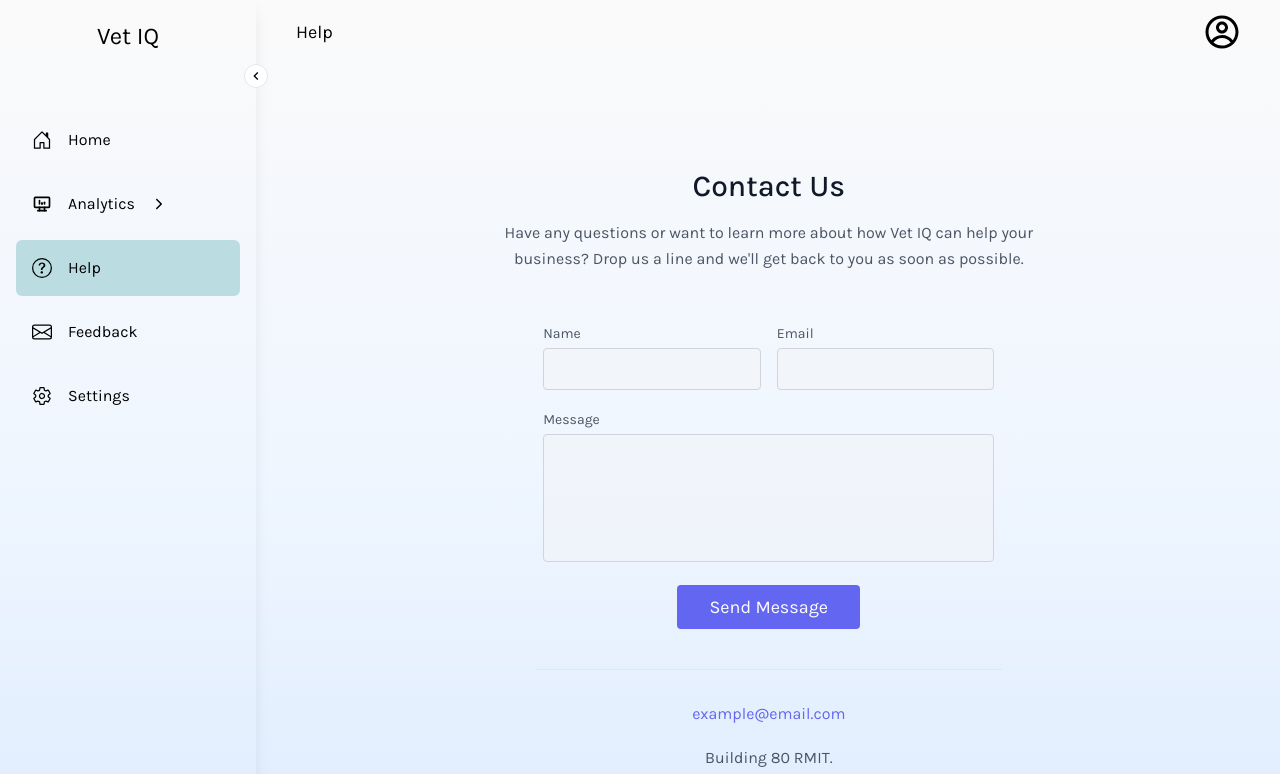
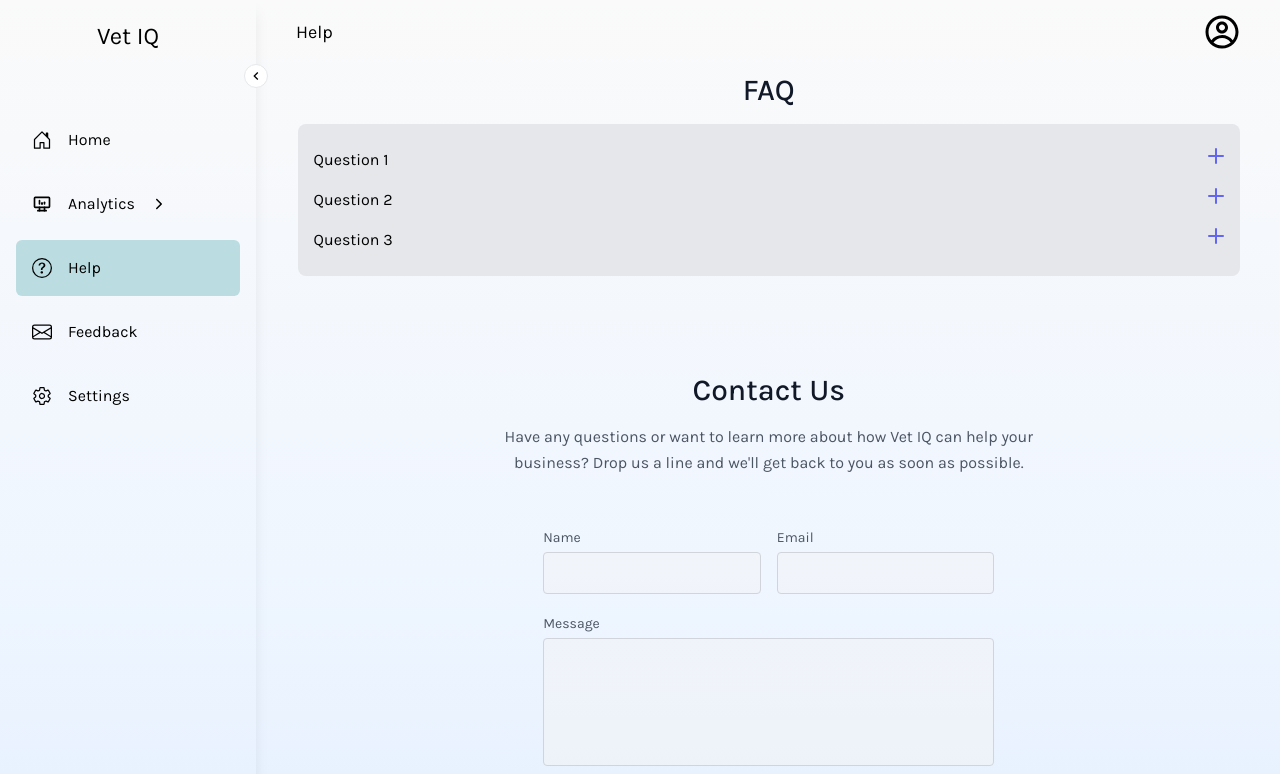
Before and after one commit to shifenghzhang/VetIQ-Web-Application, a Next.js app: page /help in a window 1280 px wide. Shown: the top 774 px of the page. Built offline with nearby package versions, Linux system fonts and the light colour scheme.

Commit message:
helpSection commit 2 13/05

```diff
--- /dev/null
+++ b/src/app/_components/Accordion.tsx
@@ -0,0 +1,58 @@
+import React, { useState } from "react";
+
+interface AccordionProps {
+  question: string;
+  answer: React.ReactNode;
+}
+
+const Accordion: React.FC<AccordionProps> = ({ question, answer }) => {
+  const [accordionOpen, setAccordionOpen] = useState(false);
+
+  return (
+    <div className="py-2">
+      <button
+        onClick={() => setAccordionOpen(!accordionOpen)}
+        className="flex justify-between w-full"
+      >
+        <span>{question}</span>
+        {/*accordionOpen? <span>-</span> : <span>+</span>*/}
+        <svg
+          className="fill-indigo-500 shrink-0 ml-8"
+          width="16"
+          height="16"
+          xmlns="http://www.w3.org/2000/svg"
+        >
+          <rect
+            y="7"
+            width="16"
+            height="2"
+            rx="1"
+            className={`transform origin-center transition duration-200 ease-out ${
+              accordionOpen && "!rotate-180"
+            }`}
+          />
+          <rect
+            y="7"
+            width="16"
+            height="2"
+            rx="1"
+            className={`transform origin-center rotate-90 transition duration-200 ease-out ${
+              accordionOpen && "!rotate-180"
+            }`}
+          />
+        </svg>
+      </button>
+      <div
+        className={`grid overflow-hidden transition-all duration-300 ease-in-out text-slate-600 text-sm ${
+          accordionOpen
+           ? "grid-rows-[1fr] opacity-100"
+            : "grid-rows-[0fr] opacity-0"
+        }`}
+      >
+        <div className="overflow-hidden">{answer}</div>
+      </div>
+    </div>
+  );
+};
+
+export default Accordion;
--- /dev/null
+++ b/src/app/_components/FAQ.tsx
@@ -0,0 +1,23 @@
+import React from "react";
+import Accordion from "./Accordion";
+
+const FAQ = () => {
+    return (
+        <div>
+            <h1 className="flex flex-col text-center w-full sm:text-3xl text-2xl font-medium title-font mb-4 text-gray-900">FAQ</h1>
+        <div className="p-4 bg-gray-200 rounded-lg">
+            <Accordion
+                question="Question 1"
+                answer="answer 1" />
+            <Accordion
+                question="Question 2"
+                answer="answer 2" />
+            <Accordion
+                question="Question 3"
+                answer="answer 3" />
+        </div>
+        </div>
+    );
+};
+
+export default FAQ;
--- a/src/app/help/page.tsx
+++ b/src/app/help/page.tsx
@@ -1,9 +1,18 @@
-import React from 'react'
-import ContactUs from '../_components/contactUs'
+"use client";
+
+import React from 'react';
+import FAQ from '../_components/FAQ';
+import ContactUs from '../_components/contactUs';
+
 
 function page() {
   return (
     <main>
+      <div>
+        <div>
+        <FAQ />
+         </div>
+      </div>
       <ContactUs />
     </main>
   )
```
